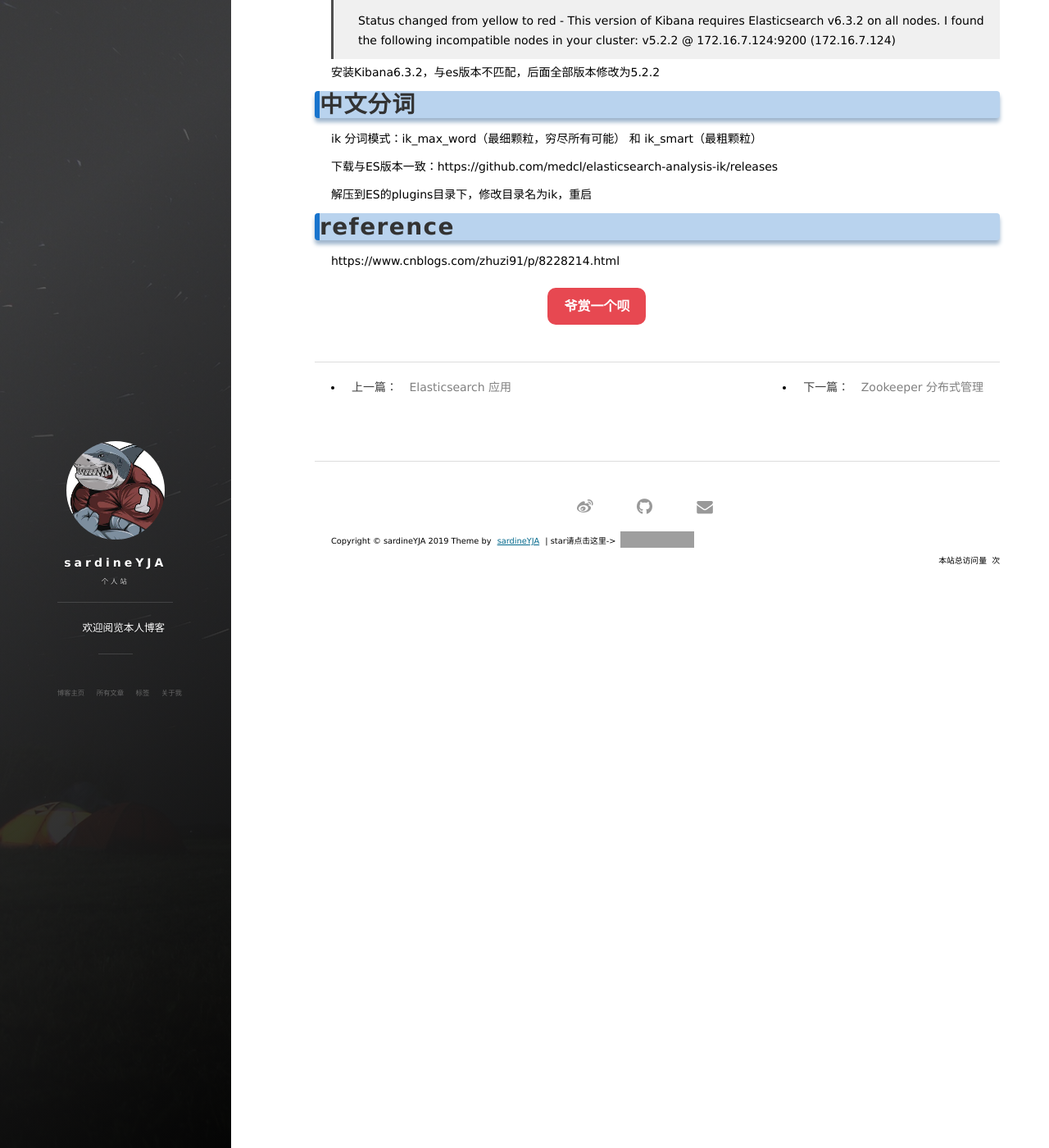
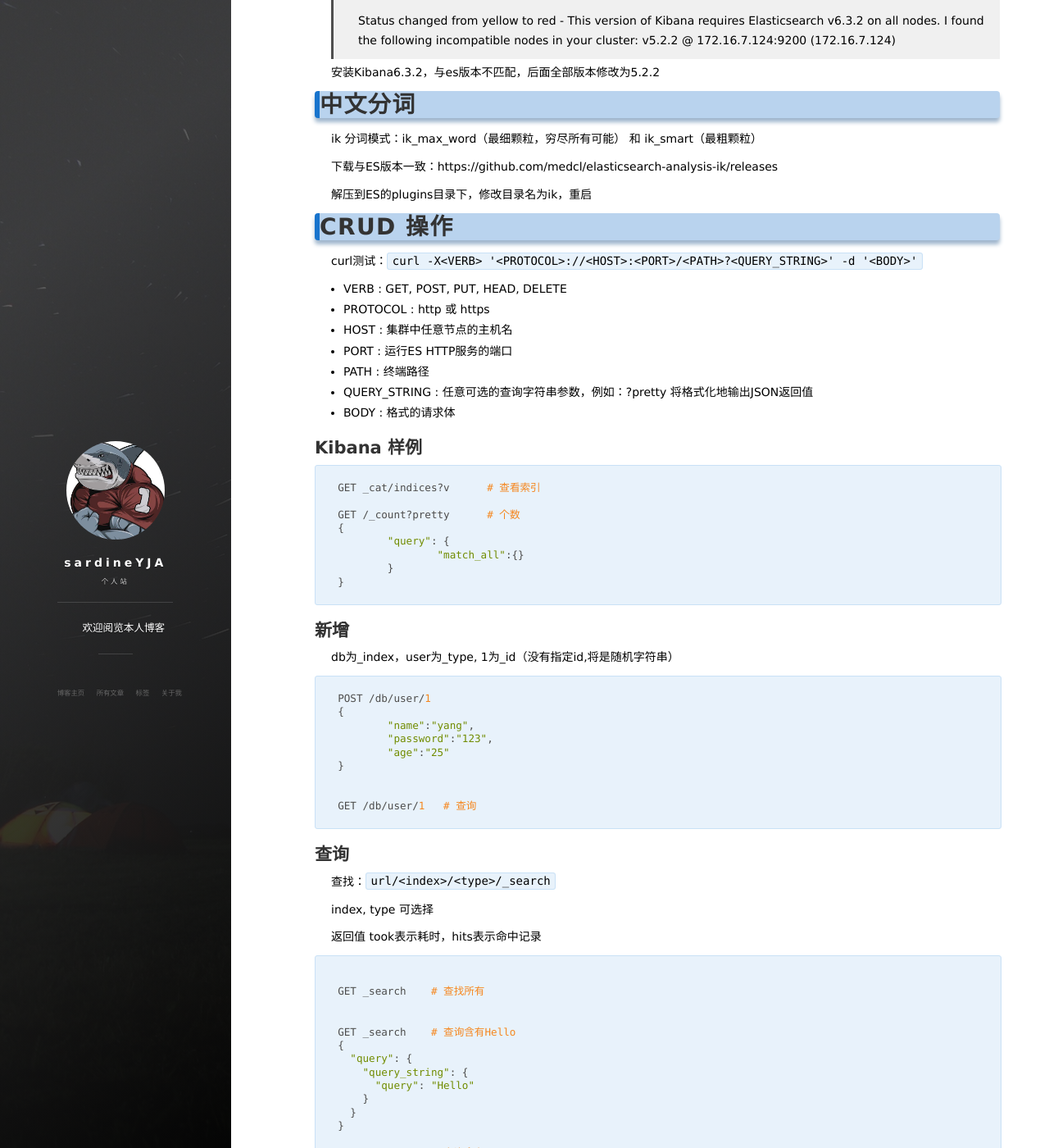
Before and after one commit to sardineYJA/sardineYJA.github.io, a Jekyll site: the page built from _posts/2019-07-08-Bigdata-Elasticsearch.md, in a window 1280 px wide and 1400 px high, scrolled down 4750 px. Shown: the whole window at 82% size. Built offline with Jekyll 4.4.1, drawn with Linux system fonts in a browser that asks for light colours; nearby versions of some CDN libraries; a script that is not in the unit is left out; comment, search, counter and statistics services are not loaded; some of the changed text lies outside the part shown; grey boxes are pictures that could not be loaded.

Commit message:
Update 2019-07-08-Bigdata-Elasticsearch.md

````diff
--- a/_posts/2019-07-08-Bigdata-Elasticsearch.md
+++ b/_posts/2019-07-08-Bigdata-Elasticsearch.md
@@ -281,7 +281,110 @@
 解压到ES的plugins目录下，修改目录名为ik，重启
 
 
+# CRUD 操作
+
+curl测试：`curl -X<VERB> '<PROTOCOL>://<HOST>:<PORT>/<PATH>?<QUERY_STRING>' -d '<BODY>'`
+
+- VERB : GET, POST, PUT, HEAD, DELETE
+- PROTOCOL : http 或 https
+- HOST : 集群中任意节点的主机名
+- PORT : 运行ES HTTP服务的端口
+- PATH : 终端路径
+- QUERY_STRING : 任意可选的查询字符串参数，例如：?pretty 将格式化地输出JSON返回值
+- BODY : 格式的请求体
+
+## Kibana 样例
+
+```sh
+GET _cat/indices?v      # 查看索引
+
+GET /_count?pretty      # 个数
+{
+	"query": {
+		"match_all":{}
+	}
+}
+```
+
+## 新增
+
+db为_index，user为_type, 1为_id（没有指定id,将是随机字符串）
+```sh
+POST /db/user/1
+{
+	"name":"yang",
+	"password":"123",
+	"age":"25"
+}
+
+
+GET /db/user/1   # 查询
+```
+
+## 查询
+
+查找：`url/<index>/<type>/_search`
+
+index, type 可选择
+
+返回值 took表示耗时，hits表示命中记录
+
+```sh
+
+GET _search    # 查找所有
+
+
+GET _search    # 查询含有Hello
+{
+  "query": {
+    "query_string": {
+      "query": "Hello"
+    }
+  }
+}
+
+GET _search    # 查询含有Hello
+{
+  "query": {
+  	"query_string": {
+      "query": "Hello"
+    }
+  }
+}
+
+GET _search   # 查询字段title含有Hello的（fields默认_all）
+{
+  "query": {
+    "query_string": {
+      "query": "Hello",
+      "fields": ["title"]
+    }
+  }
+}
+
+GET _search   # 查询字段year是1995的
+{
+	"query": {
+		"term": {
+			"year": 1995
+		}
+	}
+}
+
+
+# 查找movices索引movie类型里文档title字段包含“Now”的数据。
+GET movies/movie/_search
+{
+  "query":{
+    "match":{
+      "title":"Now"
+    }
+  }
+}
+```
 
 # reference
 
 https://www.cnblogs.com/zhuzi91/p/8228214.html
+
+http://www.apeit.cn/elasticsearchcrudrestful-api-bztyp
````
